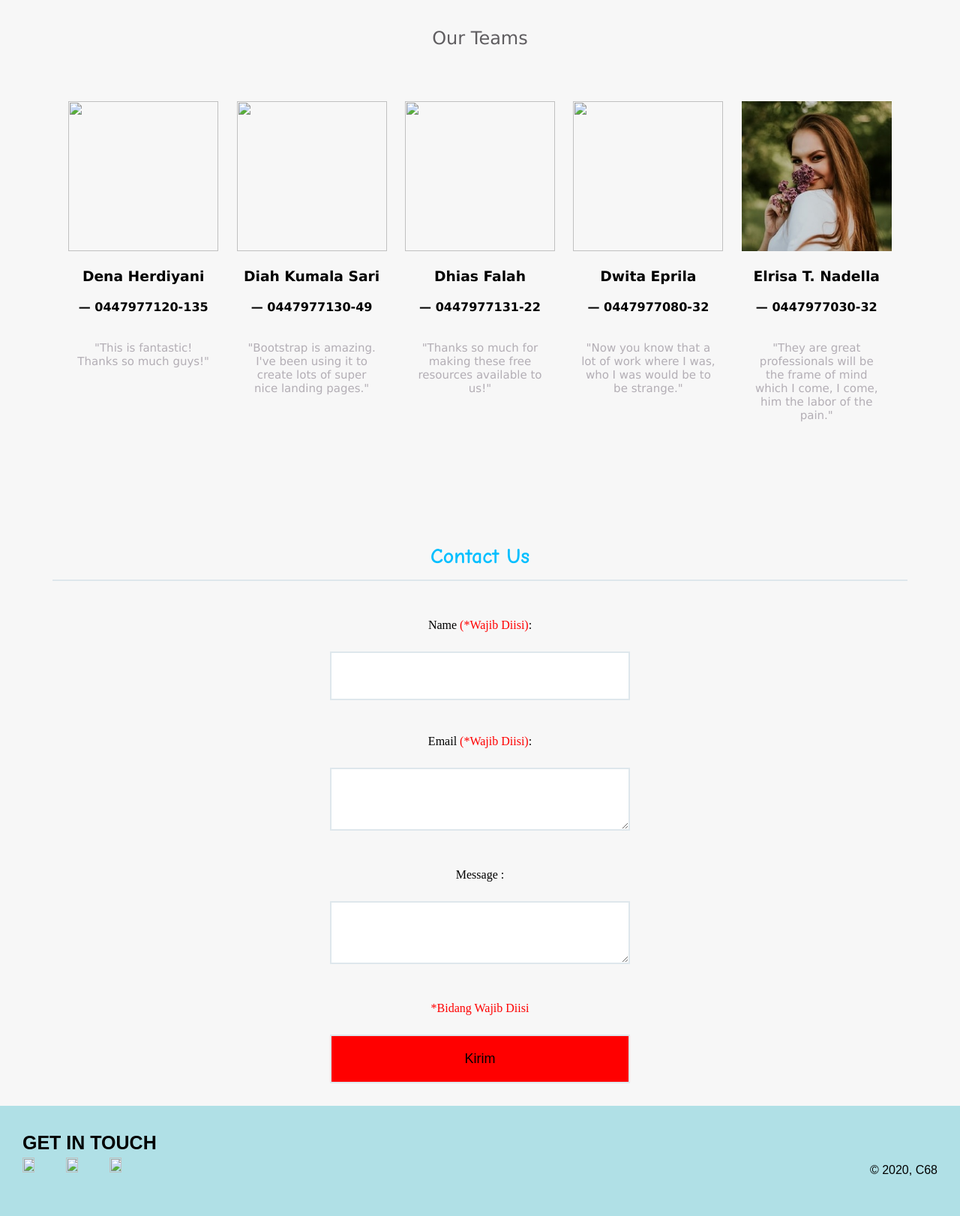
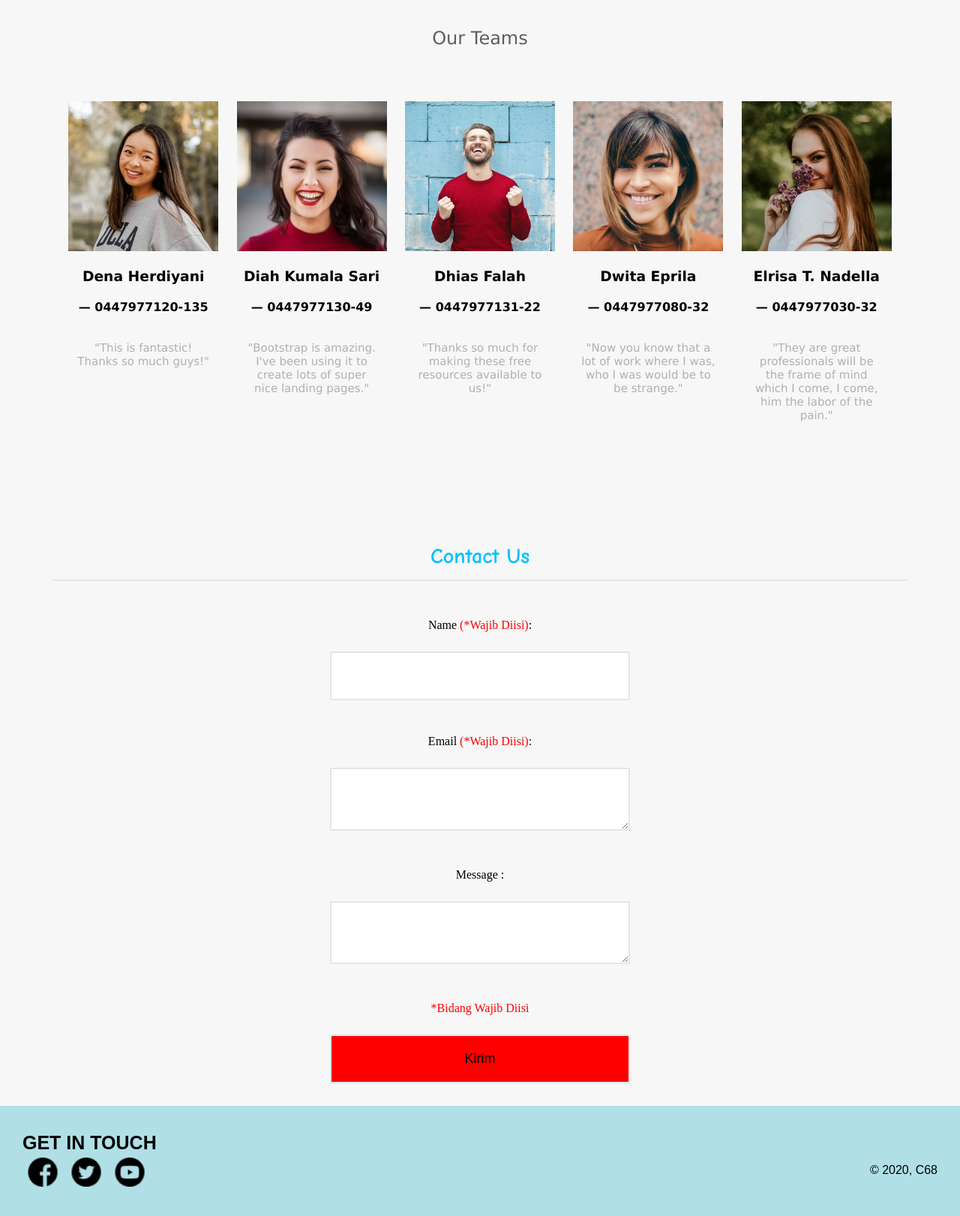
Before and after one commit to dwitadee/web, a plain HTML site: page index.html in a window 1280 px wide. Shown: the part 640-2262 px from the top of the page at 75% size. Drawn offline with Linux system fonts and the light colour scheme; files whose address does not match are found by name.

Commit message:
Update index.html

```diff
--- a/index.html
+++ b/index.html
@@ -49,7 +49,7 @@
           <div class="members">
             <div class="member">
                <div class="member-icon">
-                  <img src="images/photo-1592085552145-5e508372c3f4.jpg">
+                  <img src="photo-1592085552145-5e508372c3f4.jpg">
                 </div>
                 <h3>Dena Herdiyani</h3>
                 <h4>— 0447977120-135</h4>
@@ -59,7 +59,7 @@
           <div class="members">
             <div class="member">
               <div class="member-icon">
-                <img src="images/photo-1494790108377-be9c29b29330.jpg">
+                <img src="photo-1494790108377-be9c29b29330.jpg">
               </div>
               <h3>Diah Kumala Sari</h3>
               <h4>— 0447977130-49</h4>
@@ -69,7 +69,7 @@
           <div class="members">
             <div class="member">
               <div class="member-icon">
-                <img src="images/photo-1533227268428-f9ed0900fb3b.jpg">
+                <img src="photo-1533227268428-f9ed0900fb3b.jpg">
               </div>
               <h3>Dhias Falah</h3>
               <h4>— 0447977131-22</h4>
@@ -79,7 +79,7 @@
           <div class="members">
             <div class="member">
               <div class="member-icon">
-                <img src="images/photo-1520813792240-56fc4a3765a7.jpg">
+                <img src="photo-1520813792240-56fc4a3765a7.jpg">
               </div>
               <h3>Dwita Eprila</h3>
               <h4>— 0447977080-32</h4>
@@ -127,9 +127,9 @@
 	<div class="footer">
       <div class="footer-left">
 		<h3>GET IN TOUCH</h3>
-		<a href="#"><img src="images/facebook.png"></a>
-		<a href="#"><img src="images/twitter.png"></a>
-		<a href="#"><img src="images/youtube.png"></a>
+		<a href="#"><img src="facebook.png"></a>
+		<a href="#"><img src="twitter.png"></a>
+		<a href="#"><img src="youtube.png"></a>
 	  </div>
 
       <div class="footer-right">
```
